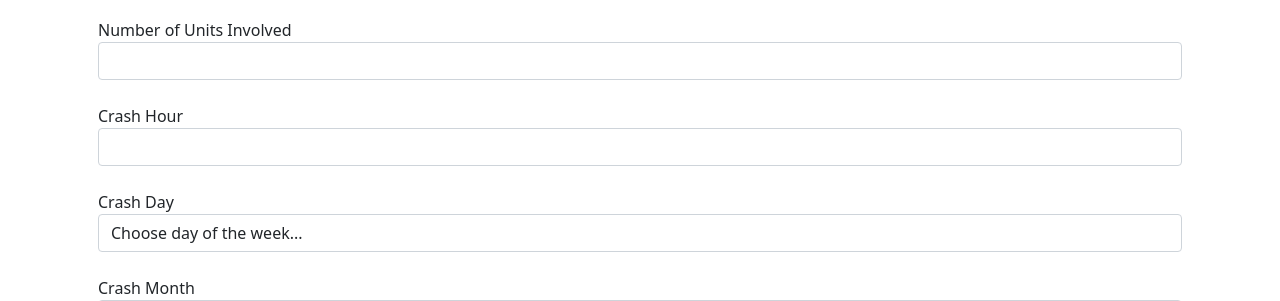
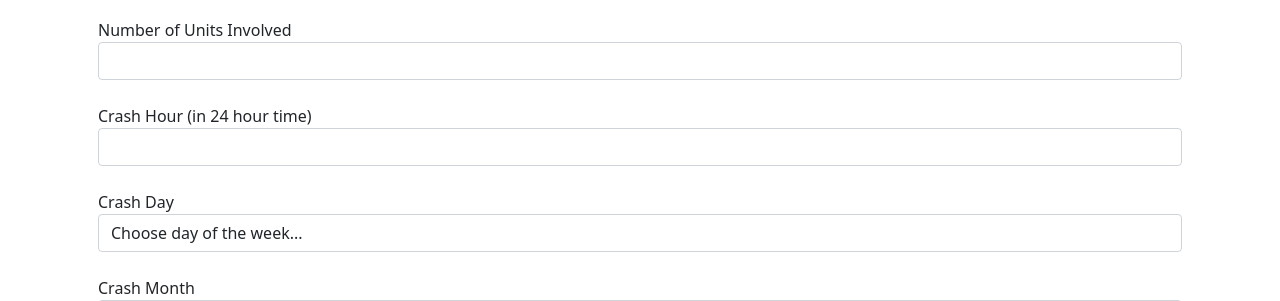
Before and after one commit to jkh-code/predicting-traffic-accident-injuries, a Flask app: page /questions in a window 1280 px wide. Shown: the part 990-1291 px from the top of the page. Run offline with Flask 2, Linux system fonts and the light colour scheme; some libraries are stand-ins or nearby versions.

Commit message:
Updated label for crash hour

```diff
--- a/app/templates/questions.html
+++ b/app/templates/questions.html
@@ -219,7 +219,7 @@
                     <br>
 
                     <div class="form-group">
-                        <label for="crash-hour">Crash Hour</label>
+                        <label for="crash-hour">Crash Hour (in 24 hour time)</label>
                         <input type="number" step="1" min="0" max="23" class="form-control" name="crash-hour" id="crash-hour" value="" required>
                     </div>
                     <br>
```
